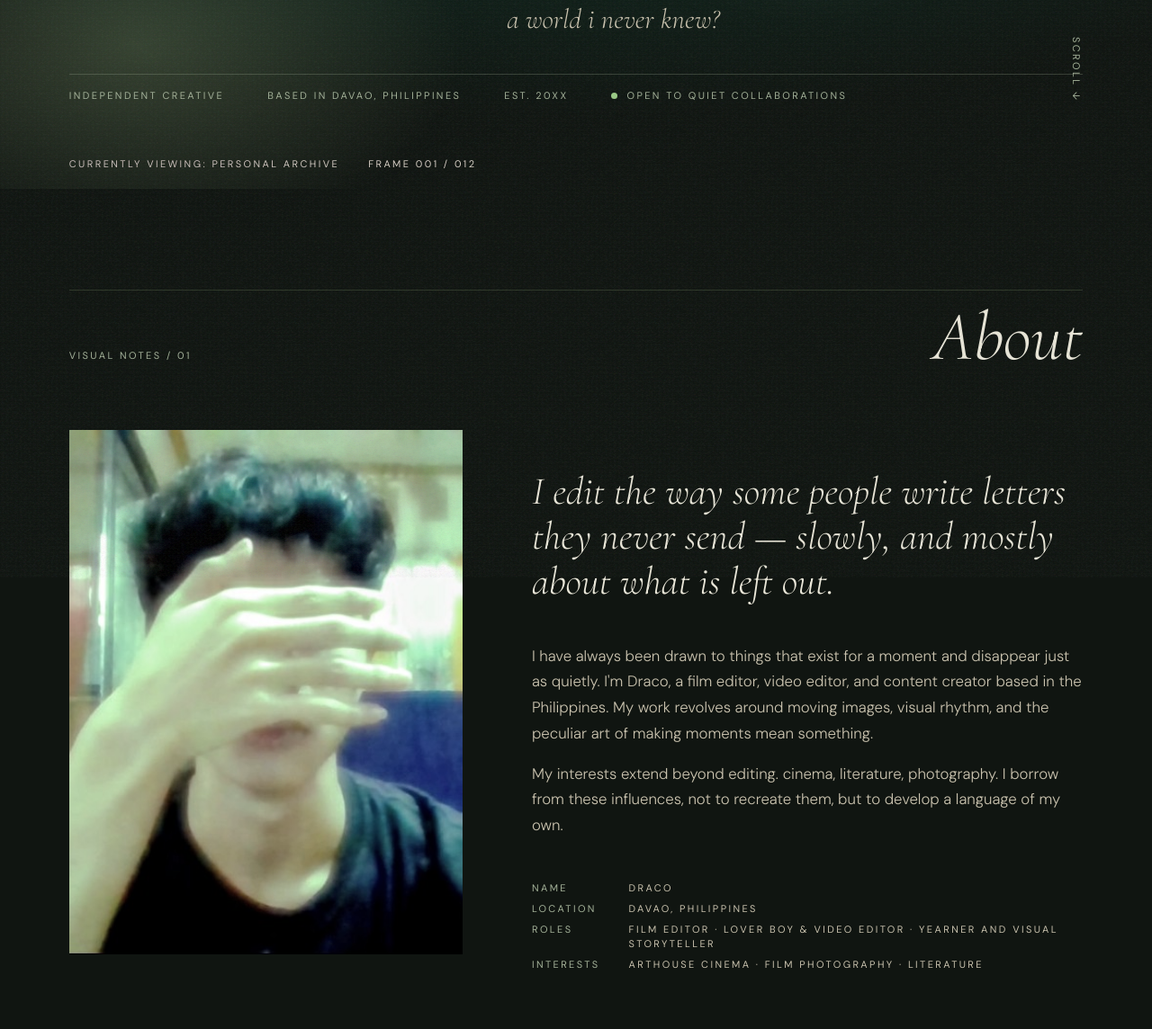
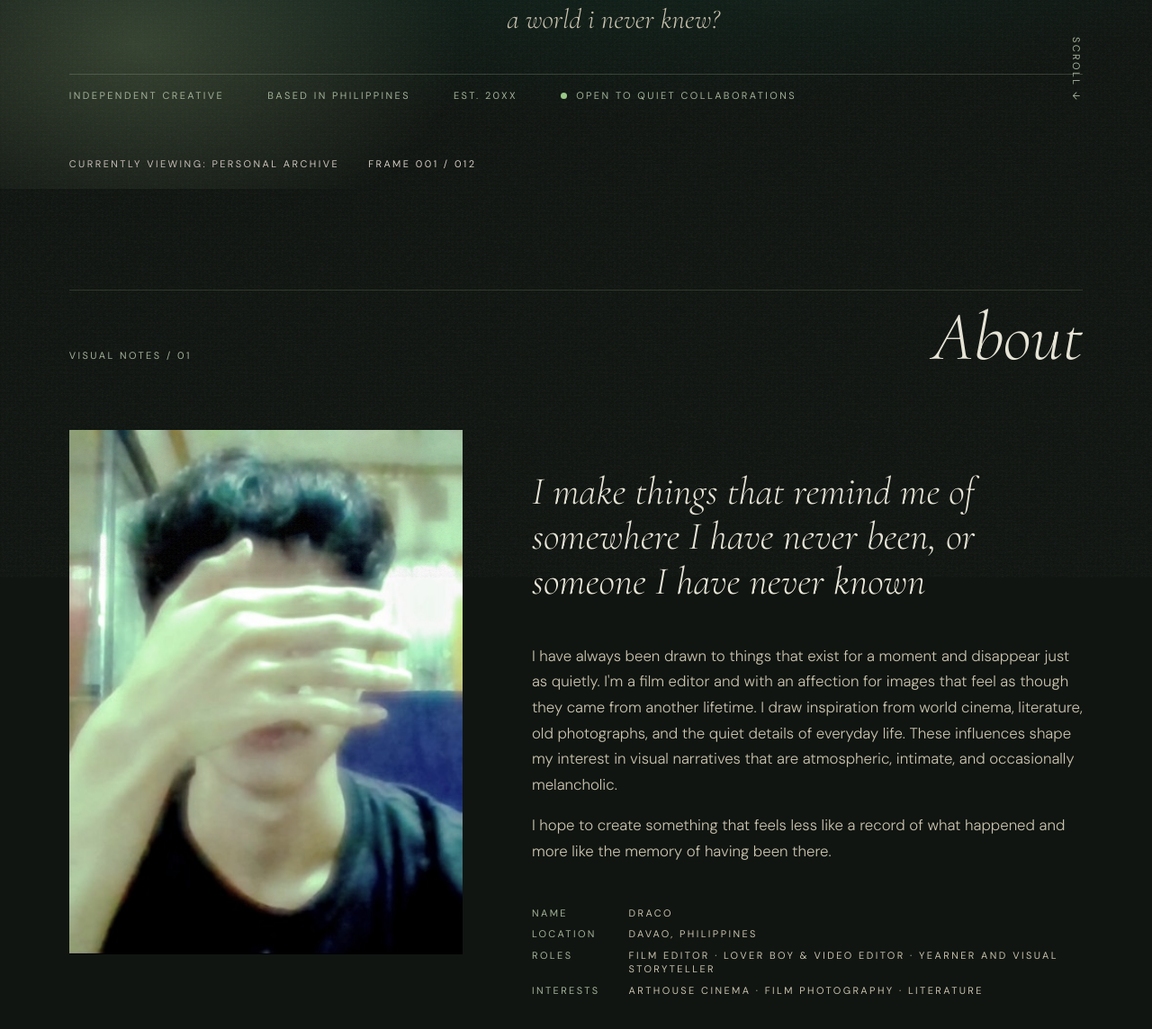
Before and after one commit to draco1x-stack/portfolio, a plain HTML site: page index.html in a window 1280 px wide. Shown: the part 590-1734 px from the top of the page at 90% size. Drawn offline with nearby package versions, Linux system fonts and the light colour scheme.

Commit message:
index.html

```diff
--- a/index.html
+++ b/index.html
@@ -177,7 +177,7 @@ footer.end{margin-top:8vh;letter-spacing:.4em}
   <h1>Draco</h1>
   <p class="tag">How is it possible to feel nostalgia in a world i never knew?</p>
   <div class="hero-meta meta">
-    <span>Independent Creative</span><span>Based in Davao, Philippines</span><span>Est. 20XX</span>
+    <span>Independent Creative</span><span>Based in Philippines</span><span>Est. 20XX</span>
     <span class="status">Open to quiet collaborations</span>
   </div>
   <span class="scroll meta">Scroll ↓</span>
@@ -189,11 +189,13 @@ footer.end{margin-top:8vh;letter-spacing:.4em}
   <div class="about">
     <div class="portrait rv"><img src="images/portrait.jpg" alt="Portrait of Draco" onerror="this.remove()"></div>
     <div class="rv">
-      <p class="lead">I edit the way some people write letters they never send — slowly, and mostly about what is left out.</p>
+      <p class="lead">I make things that remind me of somewhere I have never been, or someone I have never known</p>
 
       <p>I have always been drawn to things that exist for a moment and disappear just as quietly.
-I'm Draco, a film editor, video editor, and content creator based in the Philippines. My work revolves around moving images, visual rhythm, and the peculiar art of making moments mean something. </p>
-      <p>My interests extend beyond editing. cinema, literature, photography. I borrow from these influences, not to recreate them, but to develop a language of my own.</p>
+I'm a film editor and with an affection for images that feel as though they came from another lifetime.
+
+I draw inspiration from world cinema, literature, old photographs, and the quiet details of everyday life. These influences shape my interest in visual narratives that are atmospheric, intimate, and occasionally melancholic.</p>
+      <p>I hope to create something that feels less like a record of what happened and more like the memory of having been there.</p>
       <dl class="meta">
         <dt>Name</dt><dd>Draco</dd>
         <dt>Location</dt><dd>Davao, Philippines</dd>
```
